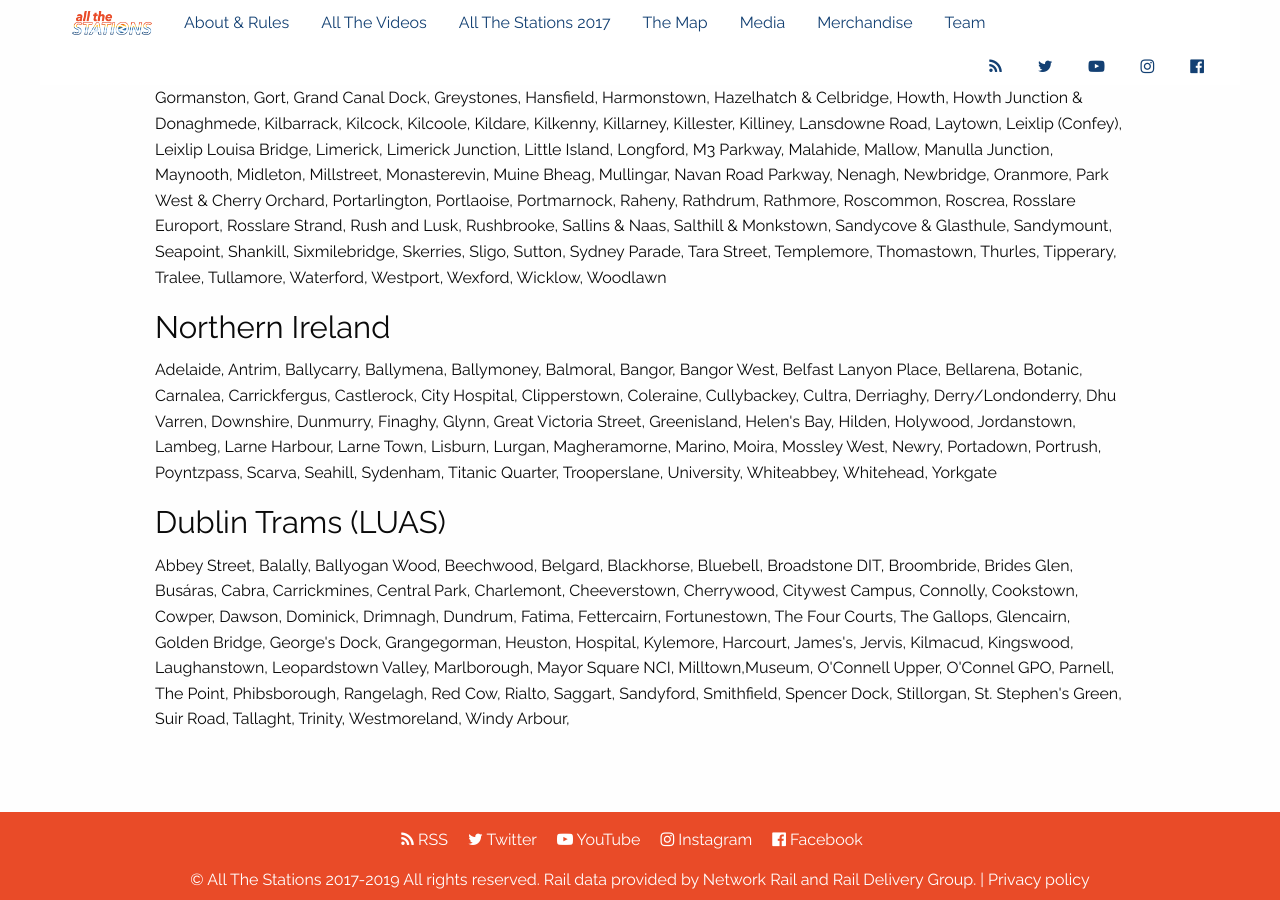
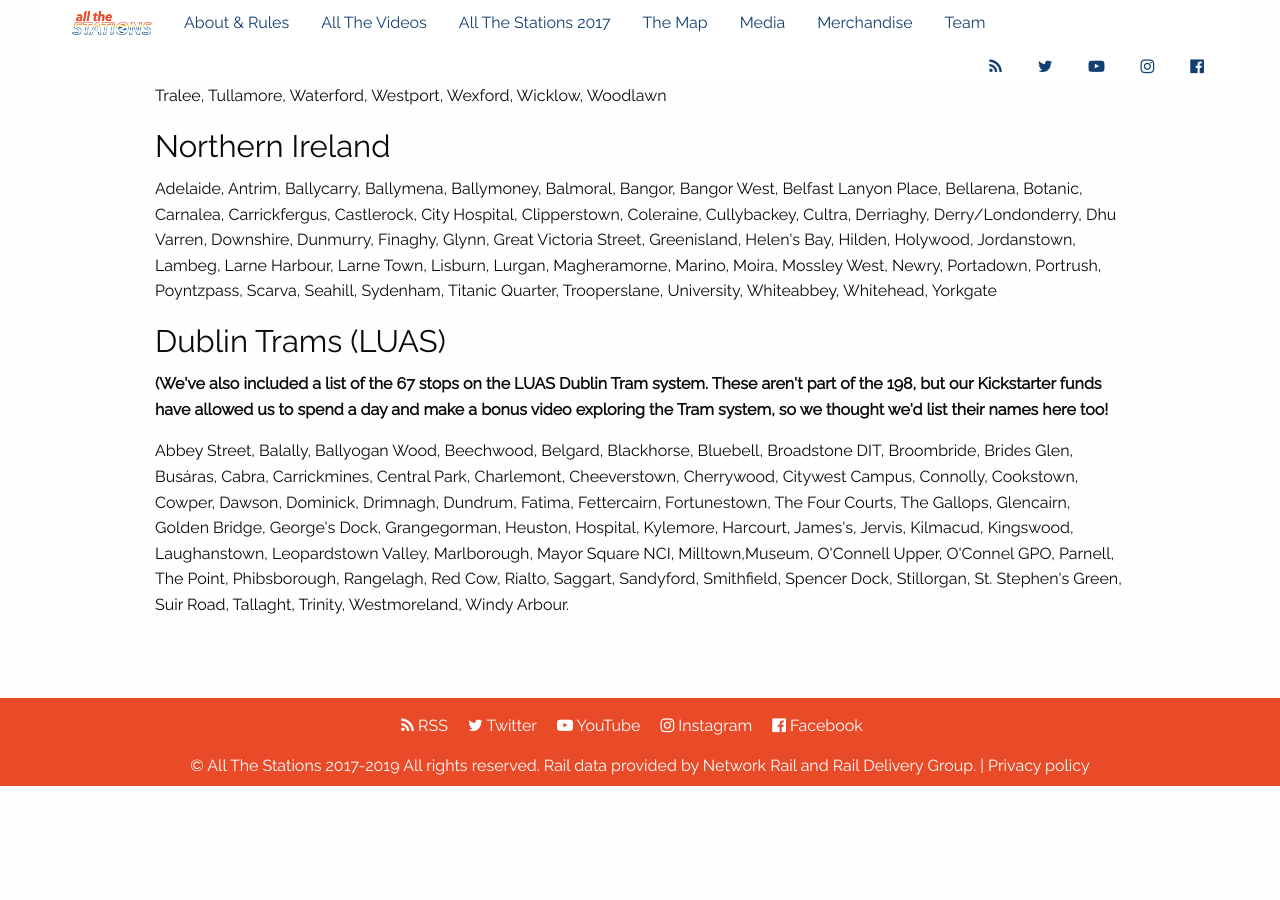
Before and after one commit to khawkins98/all-the-stations, a Jekyll site: the page built from stationlist.md, in a window 1280 px wide and 900 px high, scrolled down 1314 px. Built offline with Jekyll 4.4.1, drawn with Linux system fonts in a browser that asks for light colours; nearby versions of some CDN libraries; comment, search, counter and statistics services are not loaded; after the commit the page ends 2100 px from its top, so only the background shows below that; some of the changed text lies outside the part shown.

Commit message:
Update stationlist.md

```diff
--- a/stationlist.md
+++ b/stationlist.md
@@ -25,8 +24,9 @@
 <h3>Northern Ireland</h3><p class="small">Adelaide, Antrim, Ballycarry, Ballymena, Ballymoney, Balmoral, Bangor, Bangor West, Belfast Lanyon Place, Bellarena, Botanic, Carnalea, Carrickfergus, Castlerock, City Hospital, Clipperstown, Coleraine, Cullybackey, Cultra, Derriaghy, Derry/Londonderry, Dhu Varren, Downshire, Dunmurry, Finaghy, Glynn, Great Victoria Street, Greenisland, Helen's Bay, Hilden, Holywood, Jordanstown, Lambeg, Larne Harbour, Larne Town, Lisburn, Lurgan, Magheramorne, Marino, Moira, Mossley West, Newry, Portadown, Portrush, Poyntzpass, Scarva, Seahill, Sydenham, Titanic Quarter, Trooperslane, University, Whiteabbey, Whitehead, Yorkgate</p>
 
 <h3>Dublin Trams (LUAS)</h3>
-<p class="small">Abbey Street, Balally, Ballyogan Wood, Beechwood, Belgard, Blackhorse, Bluebell, Broadstone DIT, Broombride, Brides Glen, Busáras, Cabra, Carrickmines, Central Park, Charlemont, Cheeverstown, Cherrywood, Citywest Campus, Connolly, Cookstown, Cowper, Dawson, Dominick, Drimnagh, Dundrum, Fatima, Fettercairn, Fortunestown, The Four Courts, The Gallops, Glencairn, Golden Bridge, George's Dock, Grangegorman, Heuston, Hospital, Kylemore, Harcourt, James's, Jervis, Kilmacud, Kingswood, Laughanstown, Leopardstown Valley, Marlborough, Mayor Square NCI, Milltown,Museum, O'Connell Upper, O'Connel GPO, Parnell, The Point, Phibsborough, Rangelagh, Red Cow, Rialto, Saggart, Sandyford, Smithfield, Spencer Dock, Stillorgan, St. Stephen's Green, Suir Road, Tallaght, Trinity, Westmoreland, Windy Arbour,
-</p>
+<p class="small"><strong>(We've also included a list of the 67 stops on the LUAS Dublin Tram system. These aren't part of the 198, but our Kickstarter funds have allowed us to spend a day and make a bonus video exploring the Tram system, so we thought we'd list their names here too!</strong></p>
+
+<p class="small">Abbey Street, Balally, Ballyogan Wood, Beechwood, Belgard, Blackhorse, Bluebell, Broadstone DIT, Broombride, Brides Glen, Busáras, Cabra, Carrickmines, Central Park, Charlemont, Cheeverstown, Cherrywood, Citywest Campus, Connolly, Cookstown, Cowper, Dawson, Dominick, Drimnagh, Dundrum, Fatima, Fettercairn, Fortunestown, The Four Courts, The Gallops, Glencairn, Golden Bridge, George's Dock, Grangegorman, Heuston, Hospital, Kylemore, Harcourt, James's, Jervis, Kilmacud, Kingswood, Laughanstown, Leopardstown Valley, Marlborough, Mayor Square NCI, Milltown,Museum, O'Connell Upper, O'Connel GPO, Parnell, The Point, Phibsborough, Rangelagh, Red Cow, Rialto, Saggart, Sandyford, Smithfield, Spencer Dock, Stillorgan, St. Stephen's Green, Suir Road, Tallaght, Trinity, Westmoreland, Windy Arbour.</p>
 		      </div>
 		</div>
 	</div>
```
Also changed, not shown: other parts of stationlist.md (+0 -1 lines).
